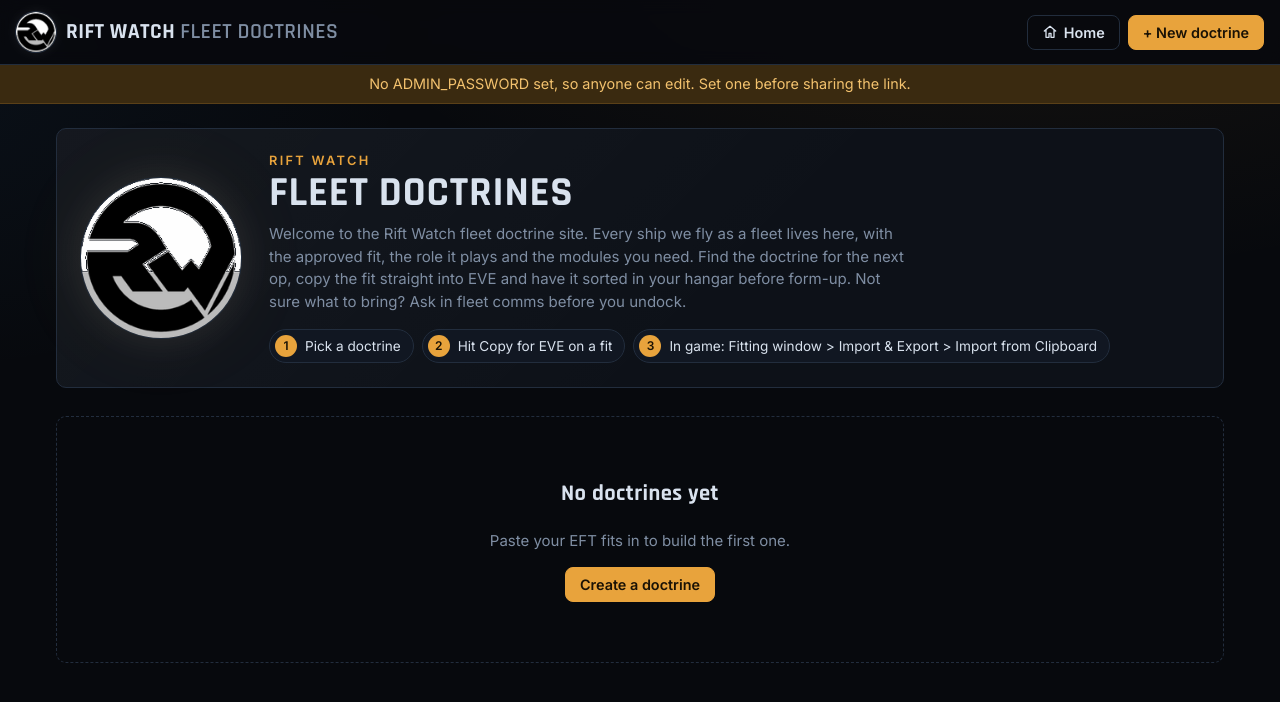
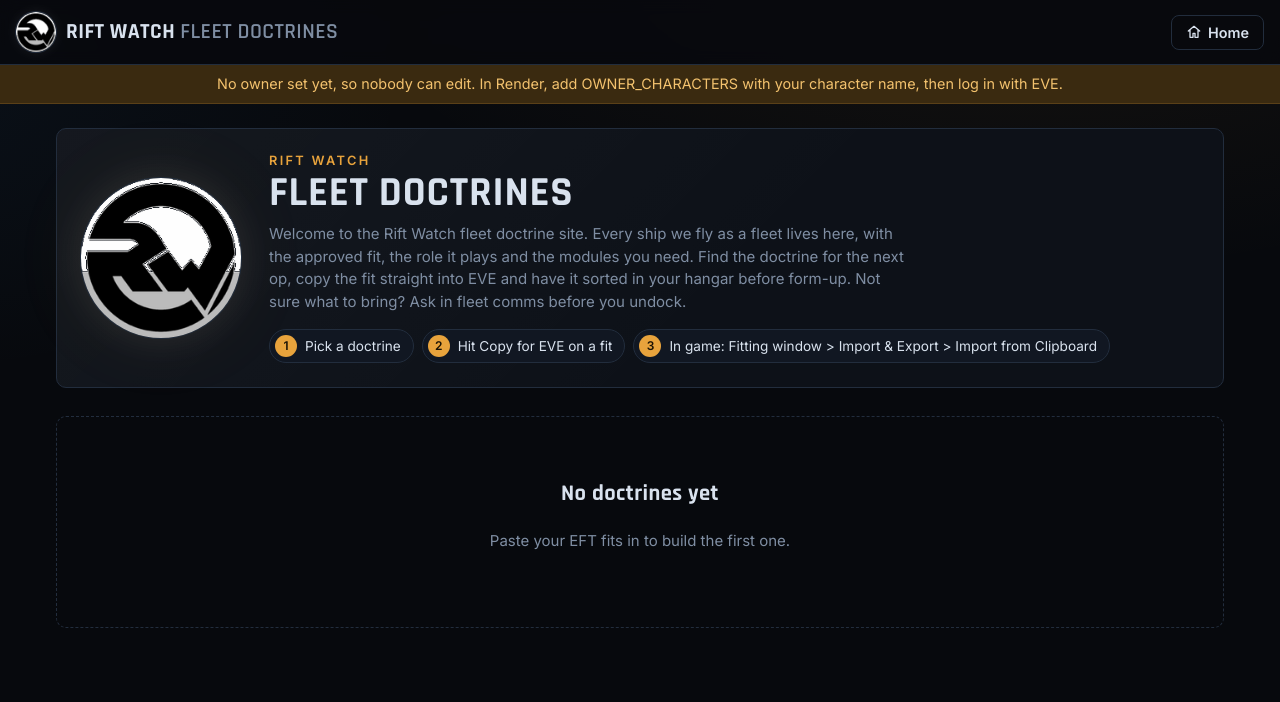
Before and after one commit to riosuk-netizen/doctrine, a Flask app: page / in a window 1280 px wide. Shown: the top 702 px of the page. Run offline with Flask 3, Linux system fonts and the light colour scheme; data comes from the database, SQL or seed files in the repository; data that the repository does not hold is empty; some libraries are stand-ins or nearby versions.

Commit message:
Add files via upload

```diff
--- a/app.py
+++ b/app.py
@@ -1,11 +1,10 @@
-import hmac
 import json
 import os
 import re
 from datetime import datetime, timezone
 from functools import wraps
 
-from flask import (Flask, Response, abort, flash, jsonify, redirect,
+from flask import (Flask, Response, abort, flash, g, jsonify, redirect,
                    render_template, request, session, url_for)
 
 import esi
@@ -18,7 +17,7 @@ from werkzeug.middleware.proxy_fix import ProxyFix
 
 from sqlalchemy import inspect, text
 
-from models import Doctrine, Fit, db, now
+from models import Access, Doctrine, Fit, db, now
 
 app = Flask(__name__)
 app.wsgi_app = ProxyFix(app.wsgi_app, x_proto=1, x_host=1)  # Render sits behind a proxy: keep links https
@@ -29,7 +28,9 @@ for prefix in ("postgres://", "postgresql://"):
         db_url = "postgresql+psycopg2://" + db_url[len(prefix):]
 app.config["SQLALCHEMY_DATABASE_URI"] = db_url
 app.config["SQLALCHEMY_ENGINE_OPTIONS"] = {"pool_pre_ping": True}
-ADMIN_PASSWORD = os.environ.get("ADMIN_PASSWORD", "")
+# owners named in Render (comma separated character names); more owners and editors are added on the Access page
+OWNER_LIST = [n.strip() for n in os.environ.get("OWNER_CHARACTERS", "").split(",") if n.strip()]
+OWNER_NAMES = {n.lower() for n in OWNER_LIST}
 app.config["SESSION_COOKIE_SAMESITE"] = "Lax"  # sent on the EVE login return trip, not on other sites' form posts
 app.config["SESSION_COOKIE_SECURE"] = bool(os.environ.get("RENDER"))  # https only once live on Render
 
@@ -108,18 +109,46 @@ def set_author(d, name):
 
 # ---------- helpers ----------
 
-def is_admin():
-    return not ADMIN_PASSWORD or session.get("admin") is True
+def role():
+    """'owner', 'editor' or None for the pilot logged in with EVE."""
+    if "role" not in g:
+        pilot = sso.character(session)
+        r = None
+        if pilot:
+            if pilot["name"].strip().lower() in OWNER_NAMES:
+                r = "owner"
+            else:
+                row = db.session.get(Access, pilot["id"])
+                r = row.role if row else None
+        g.role = r
+    return g.role
 
 
-def admin_required(view):
-    @wraps(view)
-    def wrapped(*a, **kw):
-        if not is_admin():
-            flash("Log in as an editor to do that.", "warn")
-            return redirect(url_for("login", next=request.path))
-        return view(*a, **kw)
-    return wrapped
+def is_admin():
+    return role() in ("owner", "editor")
+
+
+def is_owner():
+    return role() == "owner"
+
+
+def _needs(check, what):
+    def deco(view):
+        @wraps(view)
+        def wrapped(*a, **kw):
+            if not sso.character(session):
+                flash(f"Log in with EVE to {what}.", "warn")
+                return redirect(url_for("sso_login", next=request.path))
+            if not check():
+                flash(f"{session.get('sso_char_name')} doesn't have access to {what}. Ask an owner to add you on the Access page.", "warn")
+                return redirect(url_for("index"))
+            return view(*a, **kw)
+        return wrapped
+    return deco
+
+
+admin_required = _needs(is_admin, "edit doctrines")
+owner_required = _needs(is_owner, "manage access")
 
 
 @app.context_processor
@@ -138,7 +167,8 @@ def inject():
             v = 0
         return url_for("static", filename=filename, v=v)
 
-    return {"asset": asset, "is_admin": is_admin(), "open_mode": not ADMIN_PASSWORD, "icon": icon,
+    no_owner = not OWNER_NAMES and not Access.query.filter_by(role="owner").first()
+    return {"asset": asset, "is_admin": is_admin(), "is_owner": is_owner(), "role": role(), "no_owner": no_owner, "icon": icon,
             "render_img": render_img, "ORDER": DISPLAY_ORDER, "LABELS": LABELS,
             "sso_on": sso.enabled(), "pilot": sso.character(session),
             "pilot_skills_ok": sso.can_read_skills(session)}
@@ -276,7 +306,7 @@ def doctrine_new():
             flash(e, "warn")
         flash(f"Doctrine created with {n} fit{'s' if n != 1 else ''}.", "ok")
         return redirect(url_for("doctrine", did=d.id))
-    return render_template("doctrine_form.html", d=None, form={})
+    return render_template("doctrine_form.html", d=None, form={"author": session.get("sso_char_name", "")})
 
 
 @app.route("/doctrine/<int:did>/edit", methods=["GET", "POST"])
@@ -429,25 +459,55 @@ def ship_check():
     return jsonify(out)
 
 
-@app.route("/login", methods=["GET", "POST"])
+@app.route("/login")
 def login():
-    if not ADMIN_PASSWORD:
-        return redirect(url_for("index"))
-    if request.method == "POST":
-        if hmac.compare_digest(request.form.get("password", ""), ADMIN_PASSWORD):
-            session["admin"] = True
-            session.permanent = True
-            flash("Editor mode on.", "ok")
-            nxt = request.args.get("next", "")
-            return redirect(nxt if nxt.startswith("/") and not nxt.startswith("//") else url_for("index"))
-        flash("Wrong password.", "warn")
-    return render_template("login.html")
+    """Old editor login address: editing now uses EVE login."""
+    return redirect(url_for("sso_login", next=request.args.get("next", "")))
 
 
-@app.route("/logout")
-def logout():
-    session.pop("admin", None)
-    return redirect(url_for("index"))
+# ---------- who can edit ----------
+
+@app.route("/access")
+@owner_required
+def access():
+    rows = Access.query.order_by(Access.role.desc(), Access.name).all()
+    return render_template("access.html", owners=[r for r in rows if r.role == "owner"],
+                           editors=[r for r in rows if r.role == "editor"], env_owners=OWNER_LIST)
+
+
+@app.post("/access/add")
+@owner_required
+def access_add():
+    name = request.form.get("name", "").strip()
+    new_role = "owner" if request.form.get("role") == "owner" else "editor"
+    if not name:
+        return redirect(url_for("access"))
+    ch = esi.character(name)
+    if not ch:
+        flash(f"Couldn't find a character called {name}. Check the spelling (it must be the exact in-game name).", "warn")
+        return redirect(url_for("access"))
+    row = db.session.get(Access, ch["id"])
+    if row:
+        row.role, row.name = new_role, ch["name"]
+        flash(f"{ch['name']} is now {'an owner' if new_role == 'owner' else 'an editor'}.", "ok")
+    else:
+        db.session.add(Access(char_id=ch["id"], name=ch["name"], role=new_role, added_by=session.get("sso_char_name", "")))
+        flash(f"Added {ch['name']} as {'an owner' if new_role == 'owner' else 'an editor'}.", "ok")
+    db.session.commit()
+    return redirect(url_for("access"))
+
+
+@app.post("/access/<int:cid>/remove")
+@owner_required
+def access_remove(cid):
+    row = db.get_or_404(Access, cid)
+    if cid == session.get("sso_char_id"):
+        flash("You can't remove yourself. Ask another owner to do it.", "warn")
+        return redirect(url_for("access"))
+    db.session.delete(row)
+    db.session.commit()
+    flash(f"Removed {row.name}.", "ok")
+    return redirect(url_for("access"))
 
 
 # ---------- EVE login and Push to EVE ----------
--- a/esi.py
+++ b/esi.py
@@ -84,3 +84,19 @@ def character_id(name):
     except requests.RequestException:
         pass
     return None
+
+
+def character(name):
+    """{"id", "name"} for an exact character name (name with EVE's own capitals), or None."""
+    name = (name or "").strip()
+    if not name:
+        return None
+    try:
+        r = session.post(f"{ESI}/universe/ids/", params={**PARAMS, "language": "en"}, json=[name], timeout=15)
+        r.raise_for_status()
+        for c in r.json().get("characters", []):
+            if c["name"].lower() == name.lower():
+                return {"id": c["id"], "name": c["name"]}
+    except requests.RequestException:
+        pass
+    return None
--- a/render.yaml
+++ b/render.yaml
@@ -10,7 +10,8 @@ services:
         value: "3.12.4"
       - key: SECRET_KEY
         generateValue: true
-      - key: ADMIN_PASSWORD
+      # your character name(s), comma separated: owners who can edit and manage access
+      - key: OWNER_CHARACTERS
         sync: false
       # EVE SSO app from developers.eveonline.com
       - key: EVE_CLIENT_ID
--- a/static/style.css
+++ b/static/style.css
@@ -529,3 +529,20 @@ div.hull-render { border-radius: 12px; }
 .how-push .step b { background: #3f7fae; color: #fff; }
 .step a { color: #cfe8ff; font-weight: 600; }
 @media (max-width: 720px) { .how-label { text-align: center; } }
+
+/* owners and editors */
+.role-tag { margin-left: 2px; padding: 0 6px; border-radius: 999px; font-size: .64rem; font-weight: 700; text-transform: uppercase; letter-spacing: .05em; background: #1b2535; color: var(--muted); }
+.role-tag.owner { background: rgba(232,163,60,.16); color: var(--accent-2); }
+.role-tag.editor { background: rgba(61,143,217,.16); color: #9cc9f2; }
+@media (max-width: 480px) { .role-tag { display: none; } }
+.access-add { flex-direction: row; gap: 12px; align-items: flex-end; flex-wrap: wrap; }
+.access-add label:first-child { flex: 1 1 260px; }
+.access-add select { padding: 9px 10px; border-radius: 8px; background: var(--bg-2); color: var(--text); border: 1px solid var(--line); font: inherit; }
+.access-cols { display: grid; grid-template-columns: repeat(auto-fit, minmax(260px, 1fr)); gap: 14px; margin: 14px 0 16px; }
+.access-cols h2 { margin: 0 0 10px; font-size: 1.05rem; }
+.access-list { list-style: none; margin: 0; padding: 0; }
+.access-row { display: flex; align-items: center; gap: 10px; padding: 6px 0; border-bottom: 1px solid rgba(255,255,255,.04); }
+.access-row img, .access-noimg { width: 32px; height: 32px; border-radius: 6px; flex: none; background: #1b2535; }
+.access-name { flex: 1; min-width: 0; overflow-wrap: anywhere; }
+.access-you { font-size: .8rem; }
+@media (max-width: 430px) { .topbar:has(nav .btn-primary) .brand > span { display: none; } }
--- a/templates/base.html
+++ b/templates/base.html
@@ -42,9 +42,9 @@
       </a>
       {% if sso_on %}
         {% if pilot %}
-          <span class="pilot" title="Logged in to EVE as {{ pilot.name }}">
+          <span class="pilot" title="Logged in to EVE as {{ pilot.name }}{% if role %} ({{ role }}){% endif %}">
             <img src="https://images.evetech.net/characters/{{ pilot.id }}/portrait?size=64" alt="" width="26" height="26">
-            <span class="btn-label">{{ pilot.name }}</span>
+            <span class="btn-label">{{ pilot.name }}</span>{% if role %}<span class="role-tag {{ role }}">{{ role }}</span>{% endif %}
             <a class="pilot-out" href="{{ url_for('sso_logout', next=request.full_path) }}" title="Log out of EVE" aria-label="Log out of EVE">&times;</a>
           </span>
         {% else %}
@@ -54,17 +54,15 @@
           </a>
         {% endif %}
       {% endif %}
-      {% if is_admin %}
-        <a class="btn btn-primary" href="{{ url_for('doctrine_new') }}">+ New doctrine</a>
-        {% if not open_mode %}<a class="btn btn-ghost" href="{{ url_for('logout') }}">Log out</a>{% endif %}
-      {% else %}
-        <a class="btn btn-ghost" href="{{ url_for('login') }}">Editor login</a>
-      {% endif %}
+      {% if is_owner %}<a class="btn btn-ghost" href="{{ url_for('access') }}" title="Choose who can edit" aria-label="Access">
+        <svg class="btn-icon" viewBox="0 0 24 24" aria-hidden="true"><circle cx="9" cy="8" r="3.5" fill="none" stroke="currentColor" stroke-width="2"/><path d="M2.5 20c.6-3.6 3.2-5.5 6.5-5.5s5.9 1.9 6.5 5.5M16 4.8a3.5 3.5 0 0 1 0 6.4M18.5 14.8c1.7.8 2.7 2.6 3 5.2" fill="none" stroke="currentColor" stroke-width="2" stroke-linecap="round"/></svg>
+        <span class="btn-label">Access</span></a>{% endif %}
+      {% if is_admin %}<a class="btn btn-primary" href="{{ url_for('doctrine_new') }}" title="New doctrine" aria-label="New doctrine">+<span class="btn-label"> New doctrine</span></a>{% endif %}
     </nav>
   </header>
 
-  {% if open_mode %}
-    <div class="banner">No ADMIN_PASSWORD set, so anyone can edit. Set one before sharing the link.</div>
+  {% if no_owner %}
+    <div class="banner">No owner set yet, so nobody can edit. In Render, add OWNER_CHARACTERS with your character name, then log in with EVE.</div>
   {% endif %}
 
   <main class="wrap">
```
Also changed, not shown: models.py (+9 -0 lines), templates/access.html (added, +46 -0 lines), README.md.
